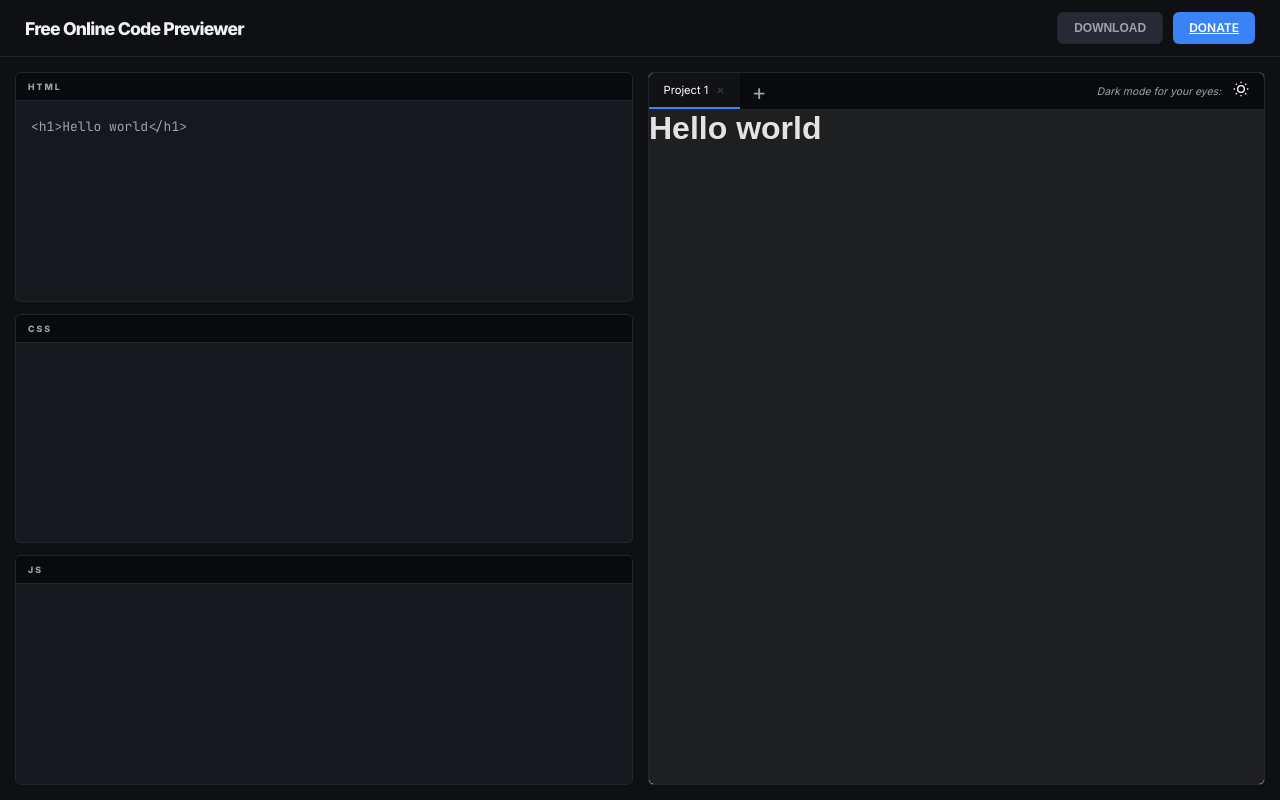
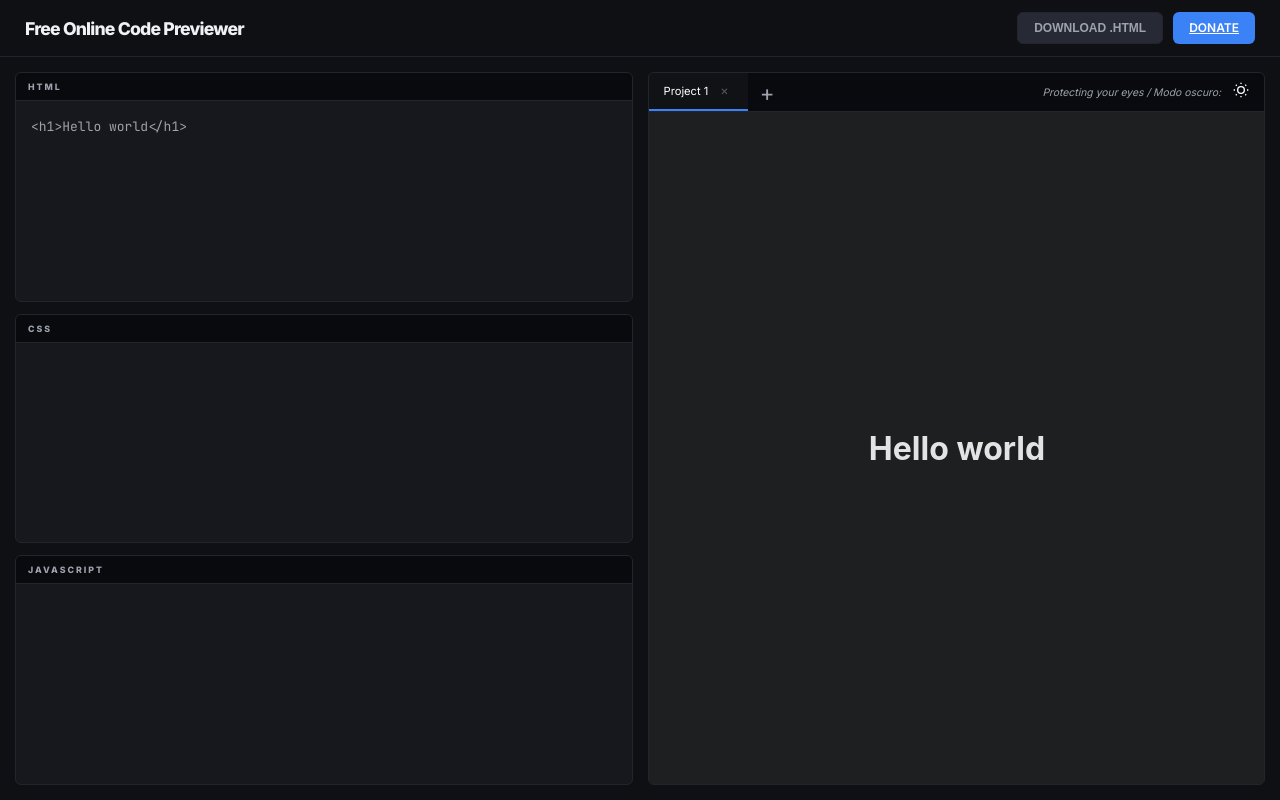
Before and after one commit to anuarbenguche-max/previsualizador-web, a plain HTML site: page index.html in a window 1280 px wide. Drawn offline with Linux system fonts and the light colour scheme.

Commit message:
Update index.html

```diff
--- a/index.html
+++ b/index.html
@@ -42,30 +42,33 @@
 
         textarea { background: transparent; border: none; color: var(--code-text); font-family: 'JetBrains Mono', monospace; font-size: 13px; flex: 1; padding: 15px; resize: none; outline: none; line-height: 1.7; }
 
-        .preview-container { display: flex; flex-direction: column; height: 100%; border-radius: var(--border-radius); border: 1px solid var(--border-line); background: #fff; overflow: hidden; }
-        .tabs-bar { background: var(--header-dark); display: flex; align-items: center; padding-right: 15px; border-bottom: 1px solid var(--border-line); }
+        .preview-container { display: flex; flex-direction: column; height: 100%; border-radius: var(--border-radius); border: 1px solid var(--border-line); overflow: hidden; position: relative; }
+        .tabs-bar { background: var(--header-dark); display: flex; align-items: center; padding-right: 15px; border-bottom: 1px solid var(--border-line); justify-content: space-between; }
 
         .tabs-wrapper { display: flex; align-items: center; overflow-x: auto; flex: 1; }
         .tab { padding: 10px 15px; color: var(--text-dim); font-size: 0.7rem; cursor: pointer; display: flex; align-items: center; gap: 8px; border-bottom: 2px solid transparent; }
         .tab.active { color: white; border-bottom: 2px solid var(--accent-blue); background: rgba(255,255,255,0.03); }
 
-        .close-tab { font-size: 10px; opacity: 0.2; }
-        .add-tab { font-size: 1.4rem; color: var(--text-dim); cursor: pointer; padding: 0 12px; }
+        .close-tab { font-size: 10px; opacity: 0.3; padding: 2px 4px; border-radius: 3px; transition: 0.2s; }
+        .close-tab:hover { background: var(--accent-red); color: white; opacity: 1; }
+
+        .add-tab { font-size: 1.4rem; color: var(--text-dim); cursor: pointer; padding: 0 12px; transition: 0.2s; }
+        .add-tab:hover { color: white; transform: scale(1.1); }
 
         .controls-right { display: flex; align-items: center; gap: 12px; }
         .eye-care-note { font-size: 0.65rem; font-style: italic; color: var(--text-dim); }
 
-        iframe { width: 100%; height: 100%; border: none; background: white; }
+        iframe { width: 100%; height: 100%; border: none; }
     </style>
 </head>
 <body>
 
 <header>
-    <h1 id="site-title">Free Online Code Previewer</h1>
+    <h1>Free Online Code Previewer</h1>
     <div class="header-right">
         <div class="actions-group">
-            <button class="btn btn-download" id="btn-download" onclick="downloadCurrentTab()">DOWNLOAD</button>
-            <a href="https://paypal.me/abenguche" target="_blank" class="btn btn-paypal" id="btn-paypal">DONATE</a>
+            <button class="btn btn-download" id="btn-download" onclick="downloadCurrentTab()"></button>
+            <a href="https://paypal.me/abenguche" target="_blank" class="btn btn-paypal" id="btn-paypal"></a>
         </div>
     </div>
 </header>
@@ -81,12 +84,12 @@
             <textarea id="css-code" oninput="saveAndPreview()"></textarea>
         </div>
         <div class="editor-box">
-            <div class="editor-header"><div class="label">JS</div></div>
+            <div class="editor-header"><div class="label">JAVASCRIPT</div></div>
             <textarea id="js-code" oninput="saveAndPreview()"></textarea>
         </div>
     </div>
 
-    <div class="preview-container">
+    <div class="preview-container" id="preview-wrapper">
         <div class="tabs-bar">
             <div class="tabs-wrapper" id="tabs-list"></div>
             <div class="controls-right">
@@ -103,9 +106,9 @@
 <script>
     const isSpanish = (navigator.language || navigator.userLanguage).startsWith('es');
     const lang = isSpanish ? {
-        dl: "DESCARGAR", donate: "DONAR", note: "Modo oscuro para tus ojos:", proj: "Proyecto", hello: "<h1>Hola mundo</h1>"
+        dl: "DESCARGAR .HTML", donate: "DONAR", note: "Cuidamos tus ojos / Dark mode:", proj: "Proyecto", hello: "<h1>Hola mundo</h1>"
     } : {
-        dl: "DOWNLOAD", donate: "DONATE", note: "Dark mode for your eyes:", proj: "Project", hello: "<h1>Hello world</h1>"
+        dl: "DOWNLOAD .HTML", donate: "DONATE", note: "Protecting your eyes / Modo oscuro:", proj: "Project", hello: "<h1>Hello world</h1>"
     };
 
     document.getElementById('btn-download').innerText = lang.dl;
@@ -132,10 +135,36 @@
         if (!tab) return;
         const preview = document.getElementById('preview-iframe');
         const doc = preview.contentDocument || preview.contentWindow.document;
-        const bg = isDarkMode ? "#1e1f20" : "#ffffff";
+        const bg = isDarkMode ? "#1e1f20" : "#f5f5f5";
         const color = isDarkMode ? "#e3e3e3" : "#333";
+
+        document.getElementById('preview-wrapper').style.background = bg;
+
         doc.open();
-        doc.write(`<html><head><style>body{background:${bg};color:${color};margin:0;min-height:100vh;font-family:sans-serif;}${tab.css}</style></head><body>${tab.html}<script>${tab.js}<\/script></body></html>`);
+        doc.write(`
+            <html>
+            <head>
+                <style>
+                    body {
+                        background: ${bg};
+                        color: ${color};
+                        margin: 0;
+                        min-height: 100vh;
+                        display: flex;
+                        justify-content: center;
+                        align-items: center;
+                        font-family: 'Inter', sans-serif;
+                        transition: background 0.3s, color 0.3s;
+                    }
+                    ${tab.css}
+                </style>
+            </head>
+            <body>
+                <div>${tab.html}</div>
+                <script>${tab.js}<\/script>
+            </body>
+            </html>
+        `);
         doc.close();
     }
 
@@ -145,8 +174,14 @@
         tabs.forEach(tab => {
             const el = document.createElement('div');
             el.className = `tab ${tab.id == activeTabId ? 'active' : ''}`;
-            el.innerHTML = `<span>${tab.name}</span><div class="close-tab" onclick="closeTab(${tab.id}, event)">✕</div>`;
+            el.innerHTML = `<span onblur="updateTabName(${tab.id}, this)">${tab.name}</span><div class="close-tab" onclick="closeTab(${tab.id}, event)">✕</div>`;
             el.onclick = () => switchTab(tab.id);
+            el.ondblclick = (e) => {
+                const span = el.querySelector('span');
+                span.contentEditable = true;
+                span.focus();
+                document.execCommand('selectAll', false, null);
+            };
             list.appendChild(el);
         });
         if (tabs.length < 5) {
@@ -156,6 +191,14 @@
             add.onclick = createNewTab;
             list.appendChild(add);
         }
+    }
+
+    function updateTabName(id, el) {
+        el.contentEditable = false;
+        const tab = tabs.find(t => t.id == id);
+        if (tab) tab.name = el.innerText.trim() || "Project";
+        localStorage.setItem('previewer_tabs', JSON.stringify(tabs));
+        renderTabs();
     }
 
     function createNewTab() {
@@ -189,7 +232,8 @@
 
     function downloadCurrentTab() {
         const tab = tabs.find(t => t.id == activeTabId);
-        const blob = new Blob([`<html><style>${tab.css}</style><body>${tab.html}<script>${tab.js}<\/script></body></html>`], {type: 'text/html'});
+        const code = `<!DOCTYPE html><html><head><style>body{background:${isDarkMode?'#1e1f20':'#f5f5f5'};color:${isDarkMode?'#e3e3e3':'#333'};display:flex;justify-content:center;align-items:center;min-height:100vh;margin:0;font-family:sans-serif;}${tab.css}</style></head><body>${tab.html}<script>${tab.js}<\/script></body></html>`;
+        const blob = new Blob([code], {type: 'text/html'});
         const a = document.createElement('a');
         a.href = URL.createObjectURL(blob);
         a.download = `${tab.name}.html`;
```
